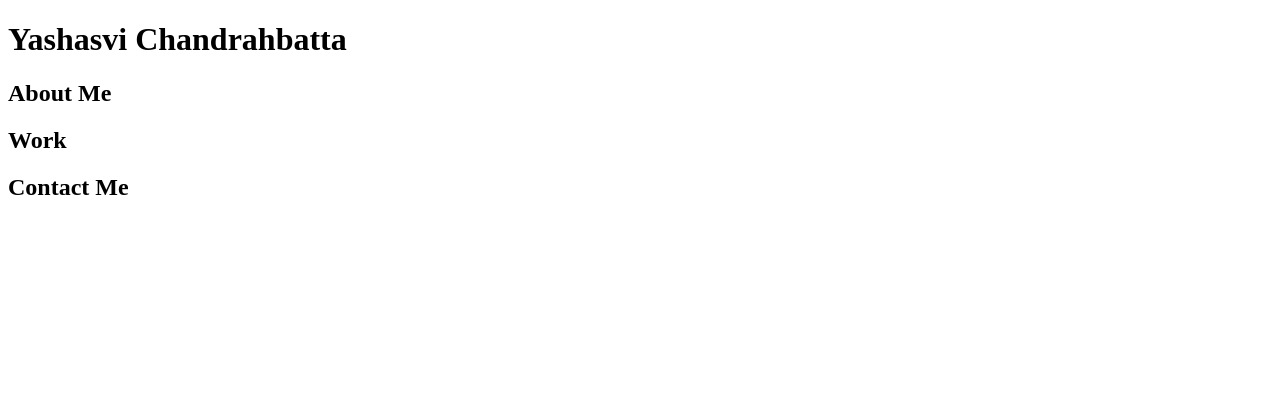
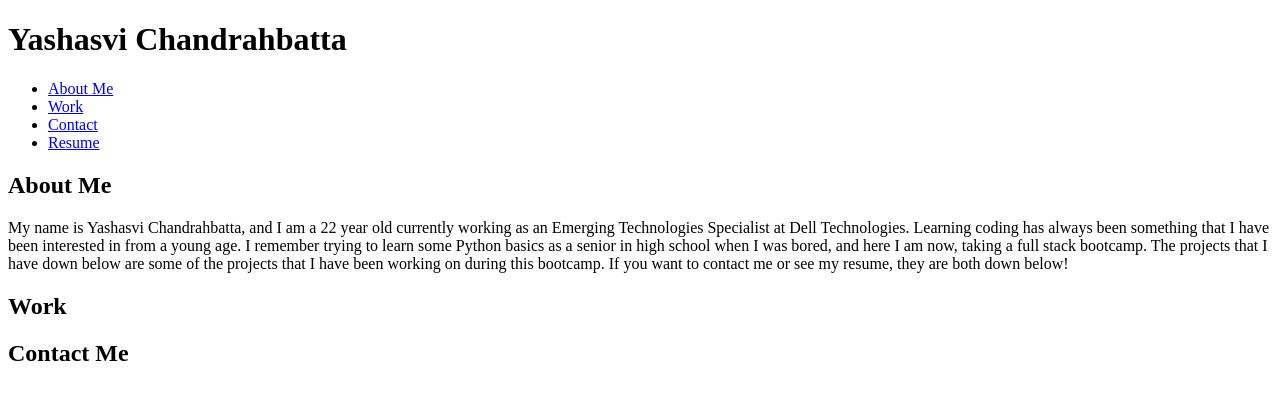
Before and after one commit to cyashasvi/Homework-2, a plain HTML site: page index.html in a window 1280 px wide. Drawn offline with Linux system fonts and the light colour scheme.

Commit message:
added paragraph About Me

```diff
--- a/index.html
+++ b/index.html
@@ -10,6 +10,25 @@
 <body>
     <div class = "header">
         <strong><h1>Yashasvi Chandrahbatta</h1></strong>
+        <div>
+            <ul>
+                <li>
+                    <a href="file:///C:/Users/Yashasvi%20Chandrabhat/Desktop/Bootcamp/Day_4/Flexbox%20Activity/index.html" target = "blank">About Me</a>
+                </li>
+                <li>
+                    <a href="file:///C:/Users/Yashasvi%20Chandrabhat/Desktop/Bootcamp/Day_4/Flexbox%20Activity/index.html" target = "blank">Work</a>
+                </li>
+                <li>
+                    <a href="file:///C:/Users/Yashasvi%20Chandrabhat/Desktop/Bootcamp/Day_4/Flexbox%20Activity/index.html" target = "blank">Contact</a>
+                </li>
+                <li>
+                    <a href="file:///C:/Users/Yashasvi%20Chandrabhat/Desktop/Bootcamp/Day_4/Flexbox%20Activity/index.html" target = "blank">Resume</a>
+                </li>
+
+            </ul>
+
+        </div>
+
 
 
 
@@ -18,8 +37,10 @@
 
     <div id ="aboutMe">
         <h2>About Me</h2>
-
-
+        <p>My name is Yashasvi Chandrahbatta, and I am a 22 year old currently working as an Emerging Technologies Specialist at Dell Technologies.
+            Learning coding has always been something that I have been interested in from a young age. I remember trying to learn some Python basics
+            as a senior in high school when I was bored, and here I am now, taking a full stack bootcamp. The projects that I have down below are some
+            of the projects that I have been working on during this bootcamp. If you want to contact me or see my resume, they are both down below!</p>
     </div>
 
     <div id = "Work">
```
